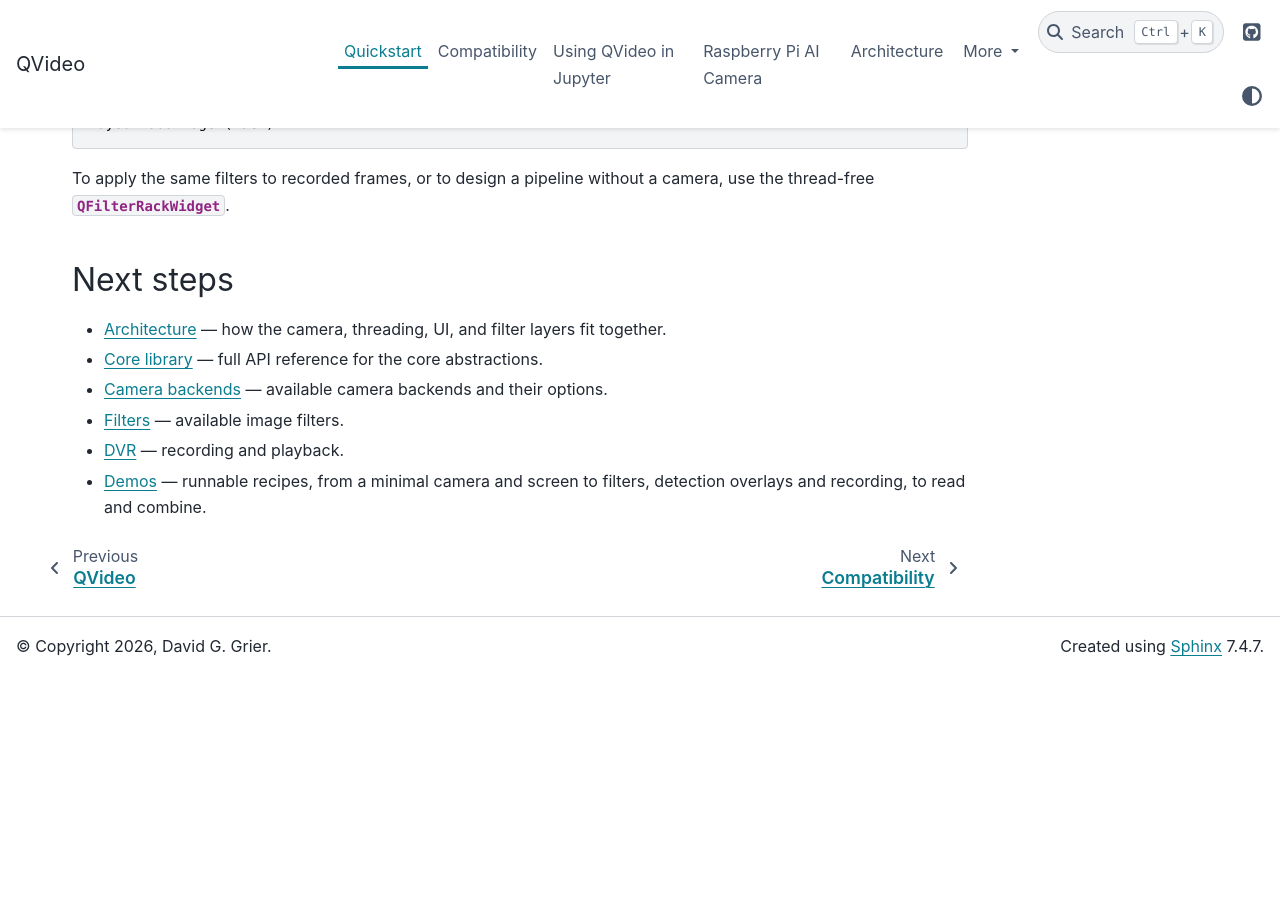
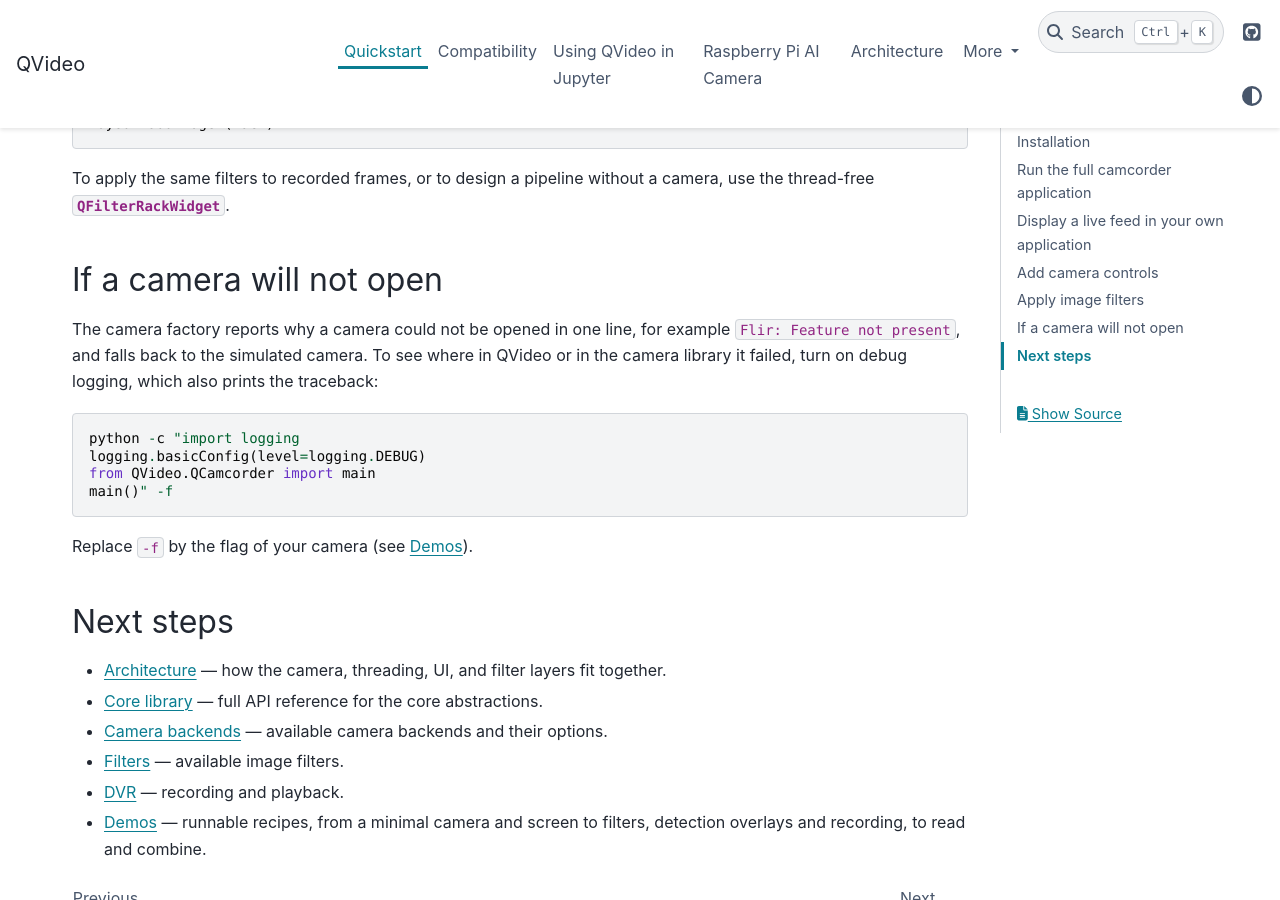
Before and after one commit to davidgrier/QVideo, a Sphinx documentation site: the page built from docs/quickstart.rst, in a window 1280 px wide and 900 px high, scrolled down 2683 px. Built offline with Sphinx 7.4.7 and the PyData theme 0.15.4, drawn with Linux system fonts in a browser that asks for light colours; before the commit the page ends 3358 px from its top, so only the background shows below that.

Commit message:
Log where a camera failed to open
The camera factory reported only the message of the exception, so a
failure inside a camera library (as with FLIR and genicam 1.6) could not
be located.  It now logs the traceback at the DEBUG level, probing no
longer silences the log when debug logging is on, and the quickstart shows
how to turn it on.

Co-Authored-By: Claude Sonnet 5.5 <noreply@anthropic.com>

```diff
--- a/docs/quickstart.rst
+++ b/docs/quickstart.rst
@@ -144,6 +144,21 @@ To apply the same filters to recorded frames, or to design a pipeline
 without a camera, use the thread-free
 :class:`~QVideo.lib.QFilterRackWidget.QFilterRackWidget`.
 
+If a camera will not open
+-------------------------
+
+The camera factory reports why a camera could not be opened in one line,
+for example ``Flir: Feature not present``, and falls back to the simulated
+camera.  To see where in QVideo or in the camera library it failed, turn on
+debug logging, which also prints the traceback::
+
+    python -c "import logging
+    logging.basicConfig(level=logging.DEBUG)
+    from QVideo.QCamcorder import main
+    main()" -f
+
+Replace ``-f`` by the flag of your camera (see :doc:`api/demos`).
+
 Next steps
 ----------
 
```
Also changed, not shown: CHANGELOG.md (+13 -0 lines), 2 other files.
